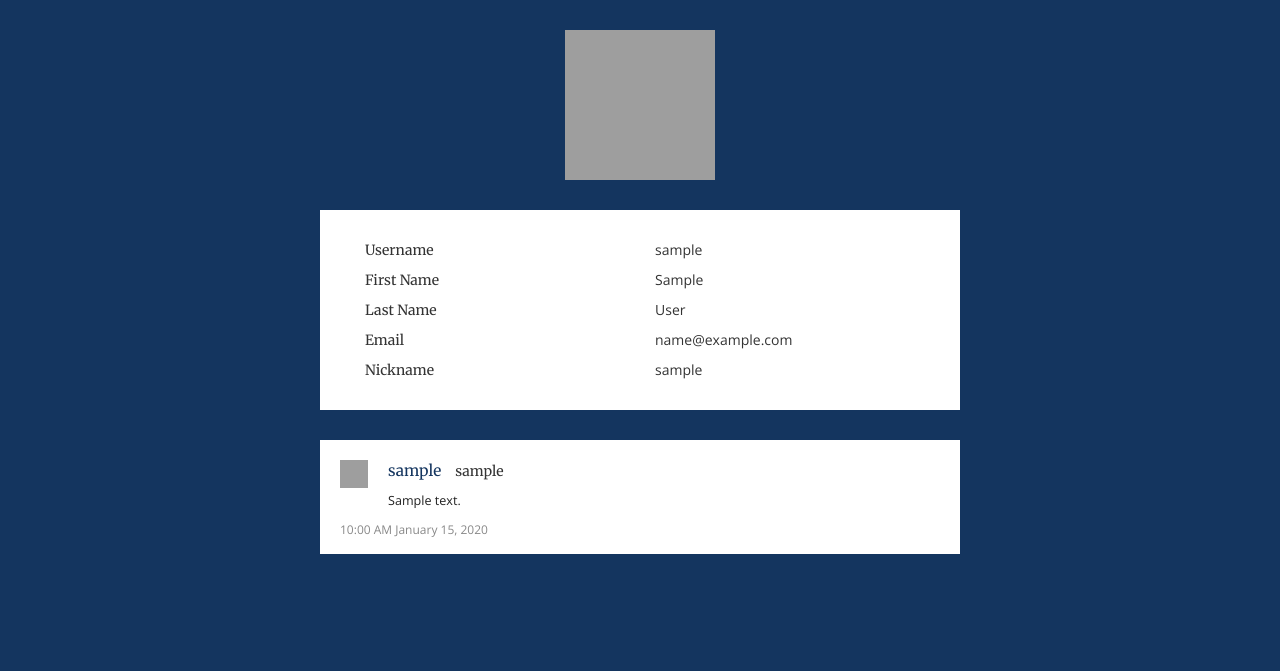
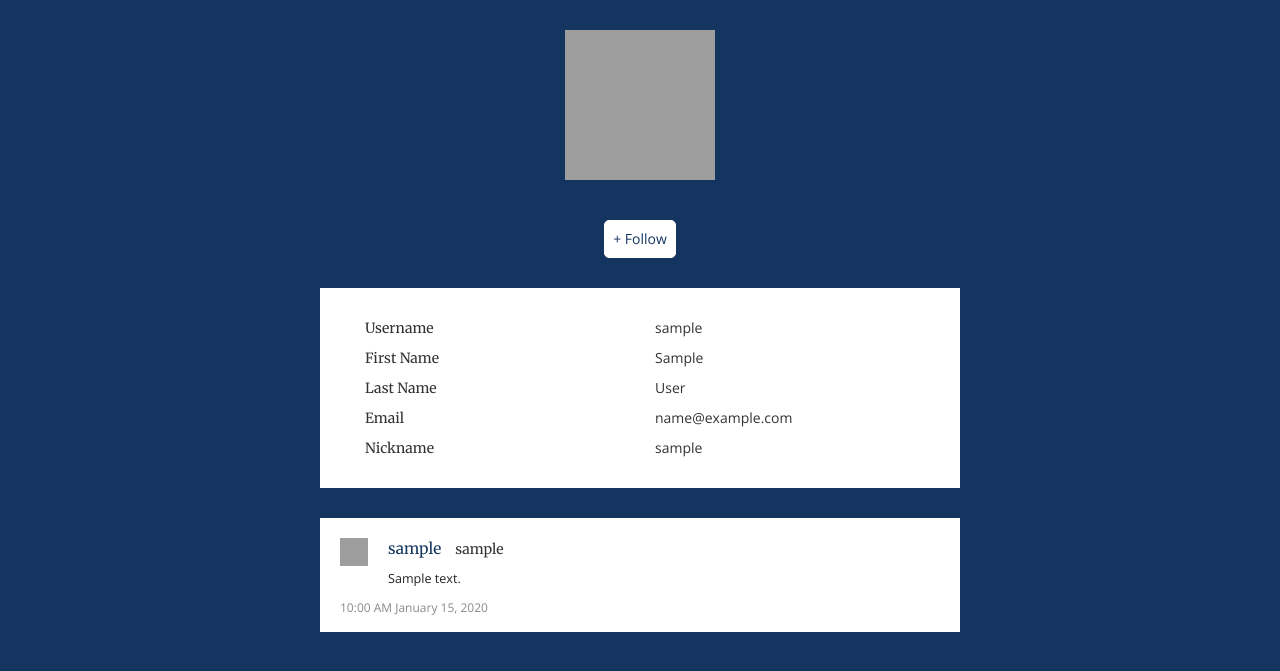
Before and after one commit to jaredasch/Social-Platform-Tutorial, a Flask app: template app/templates/user/profile.html in a window 1280 px wide. Shown: the part 52-723 px from the top of the page. Run offline with Flask 2, Linux system fonts and the light colour scheme; tables that the repository leaves empty hold one stand-in row (values such as "Sample post"); the template is opened without the code that fills it: values that come from a table or form of the project are taken from there, most other values are stand-ins (such as "Sample title", 1, 10 or a date in 2020); some libraries are stand-ins or nearby versions; grey boxes are pictures that could not be loaded.

Commit message:
Adding following feature

```diff
--- a/app/static/css/base.css
+++ b/app/static/css/base.css
@@ -264,3 +264,27 @@ form p {
     margin-top: -10px;
     font-size: 1.5em !important;
 }
+
+.follow-button {
+    padding: 8px;
+    margin: 10px auto 10px auto;
+    background-color: white;
+    border: 1px solid white;
+    color: #14355f;
+    -webkit-transition: all .35s;
+    -moz-transition: all .35s;
+    transition: all .35s;
+    font-family: 'Open Sans', 'Helvetica Neue', Arial, sans-serif;
+    text-align: center;
+    border-radius: 5px;
+    display: inline-block;
+}
+
+.follow-button:hover {
+    background-color: transparent;
+    color: white;
+}
+
+.follow-container {
+    text-align: center;
+}
--- a/app/templates/user/index.html
+++ b/app/templates/user/index.html
@@ -1,6 +1,6 @@
 {% extends "base.html" %}
 {% block content %}
-    <form method="POST" class="auth-form" action="{{ url_for("post") }}">
+    <form style = "margin-bottom: 0;" method="POST" class="auth-form" action="{{ url_for("post") }}">
         {{ form.hidden_tag() }}
         {{ form.body(placeholder="What do you want to say?", rows = '4') }}
         {{ form.submit(value="Post") }}
--- a/app/templates/user/profile.html
+++ b/app/templates/user/profile.html
@@ -26,6 +26,17 @@
             </div>
         </div>
     {% else %}
+        <div class="follow-container">
+            {% if current_user.is_following(user) %}
+                <a href="{{ url_for("unfollow", username=user.username) }}">
+                    <div class="follow-button">– Unfollow</div>
+                </a>
+            {% else %}
+                <a href="{{ url_for("follow", username=user.username) }}">
+                    <div class="follow-button">+ Follow</div>
+                </a>
+            {% endif %}
+        </div>
         <div class="profile-container">
             <div class="profile-row row">
                 <div class="profile-label col-lg-6 col-md-6 col-sm-6 col-xs-6">Username</div>
@@ -54,7 +65,7 @@
             <div class="icon" style="background: url('https://s3.amazonaws.com/FringeBucket/default-user.png') 50% 50% no-repeat;"></div>
             <a href="{{ url_for("profile", user=post.author.username) }}">{{ post.author.nickname }}</a><span class="username">{{ post.author.username }}</span>
             {% if post.author == current_user %}
-                <a class = "post-delete" href = "{{ url_for("delete_post", id=post.id) }}">&times;</a>
+                <a class="post-delete" href="{{ url_for("delete_post", id=post.id) }}">&times;</a>
             {% endif %}
             <div class="post-body">
                 <p class="post-content">{{ post.body }}</p>
```
Also changed, not shown: app/models.py (+27 -0 lines), app/views.py (+24 -3 lines).
